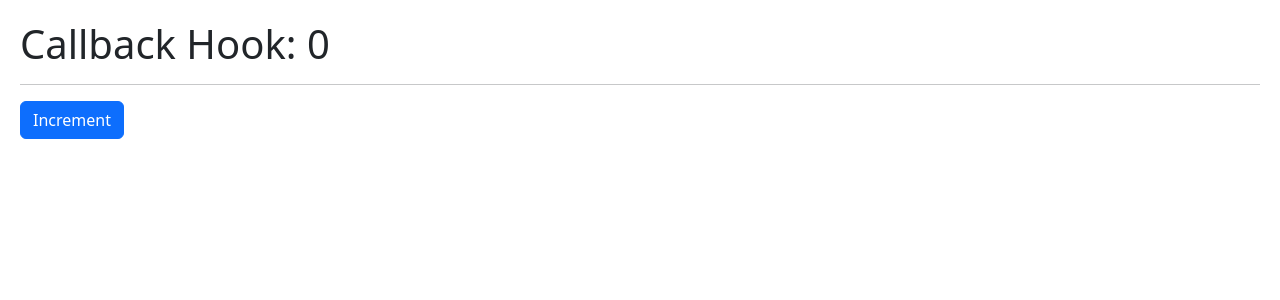
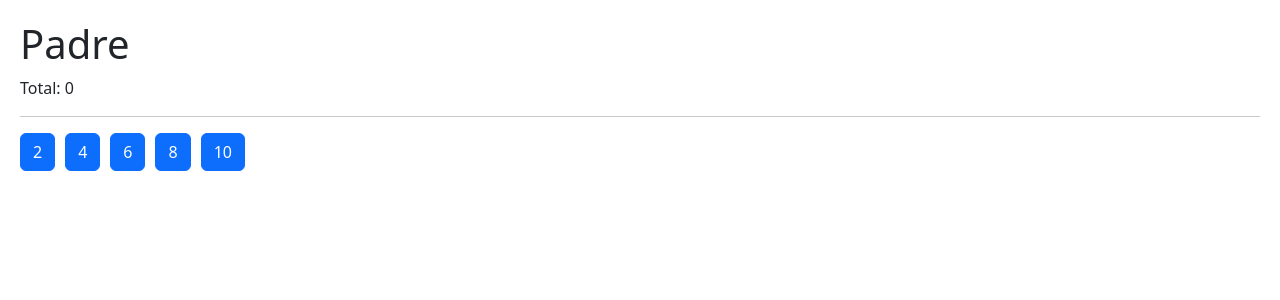
Before and after one commit to susigith/HooksApp, a React (Vite) app: page / in a window 1280 px wide. Shown: the top 300 px of the page. Built offline with nearby package versions, Linux system fonts and the light colour scheme.

Commit message:
Tarea Memorize

```diff
--- /dev/null
+++ b/src/07-tarea-memo/Hijo.jsx
@@ -0,0 +1,14 @@
+import React from 'react';
+
+export const Hijo = React.memo(({ numero, incrementar }) => {
+  console.log('  Me volví a generar :(  ');
+
+  return (
+    <button
+      className='btn btn-primary mr-3'
+      onClick={() => incrementar(numero)}
+    >
+      {numero}
+    </button>
+  );
+});
--- /dev/null
+++ b/src/07-tarea-memo/Padre.jsx
@@ -0,0 +1,29 @@
+import { Hijo } from './Hijo';
+import { useCallback, useState } from 'react';
+
+export const Padre = () => {
+  const numeros = [2, 4, 6, 8, 10];
+  const [valor, setValor] = useState(0);
+
+  const incrementar = useCallback((num) => {
+    setValor((oldValue) => oldValue + num);
+  }, []);
+
+  //   const incrementar = (num) => {
+  //     setValor(valor + num);
+  //   };
+
+  return (
+    <div>
+      <h1>Padre</h1>
+      <p> Total: {valor} </p>
+
+      <hr />
+
+      {numeros.map((n) => (
+        <Hijo key={n} numero={n} incrementar={incrementar} />
+      ))}
+      {/* <Hijo /> */}
+    </div>
+  );
+};
--- a/src/main.jsx
+++ b/src/main.jsx
@@ -10,7 +10,8 @@
 // import { Layout } from './05-useLayoutEffect/Layout';
 // import { Memorize } from './06-memos/Memorize';
 // import { MemoHook } from './06-memos/MemoHook';
-import { CallbackHook } from './06-memos/CallbackHook';
+// import { CallbackHook } from './06-memos/CallbackHook';
+import { Padre } from './07-tarea-memo/Padre';
 
 import './index.css';
 
@@ -26,6 +27,7 @@
   // <Layout />
   // <Memorize />
   // <MemoHook />
-  <CallbackHook />
+  // <CallbackHook />
+  <Padre />
   // </React.StrictMode>
 );
```
